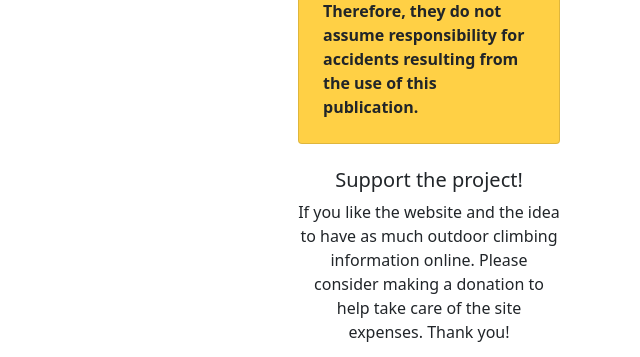
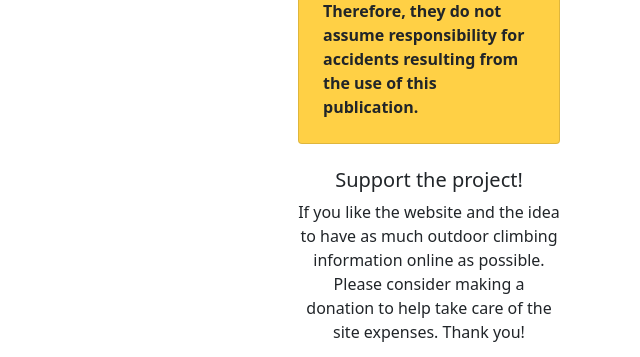
Before and after one commit to luisc507/jungleclimb, a Django app: template templates/crag.html in a window 1280 px wide; the page is wider, and only the part inside the window is pictured. Shown: the part 552-909 px from the top of that part, without its empty margins (640-1280 px from the left). Run offline with Django 3.2, Linux system fonts and the light colour scheme; the template is opened without the code that fills it: values that come from a table or form of the project are taken from there, others are empty; parts of the project's set-up code (start-up, migrations or seed data) failed here and were passed over; some libraries are stand-ins or nearby versions; some web fonts are replaced.

Commit message:
comment donation

```diff
--- a/templates/sidebar_disclaimer.html
+++ b/templates/sidebar_disclaimer.html
@@ -14,7 +14,7 @@
         </div>
         <div class="mt-4 text-center">
             <h5>Support the project!</h5>
-        <p>If you like the website and the idea to have as much outdoor climbing information online.
+        <p>If you like the website and the idea to have as much outdoor climbing information online as possible.
             Please consider making a donation to help take care of the site expenses. Thank you!
         </p>
             <form action="https://www.paypal.com/donate" method="post" target="_top">
```
